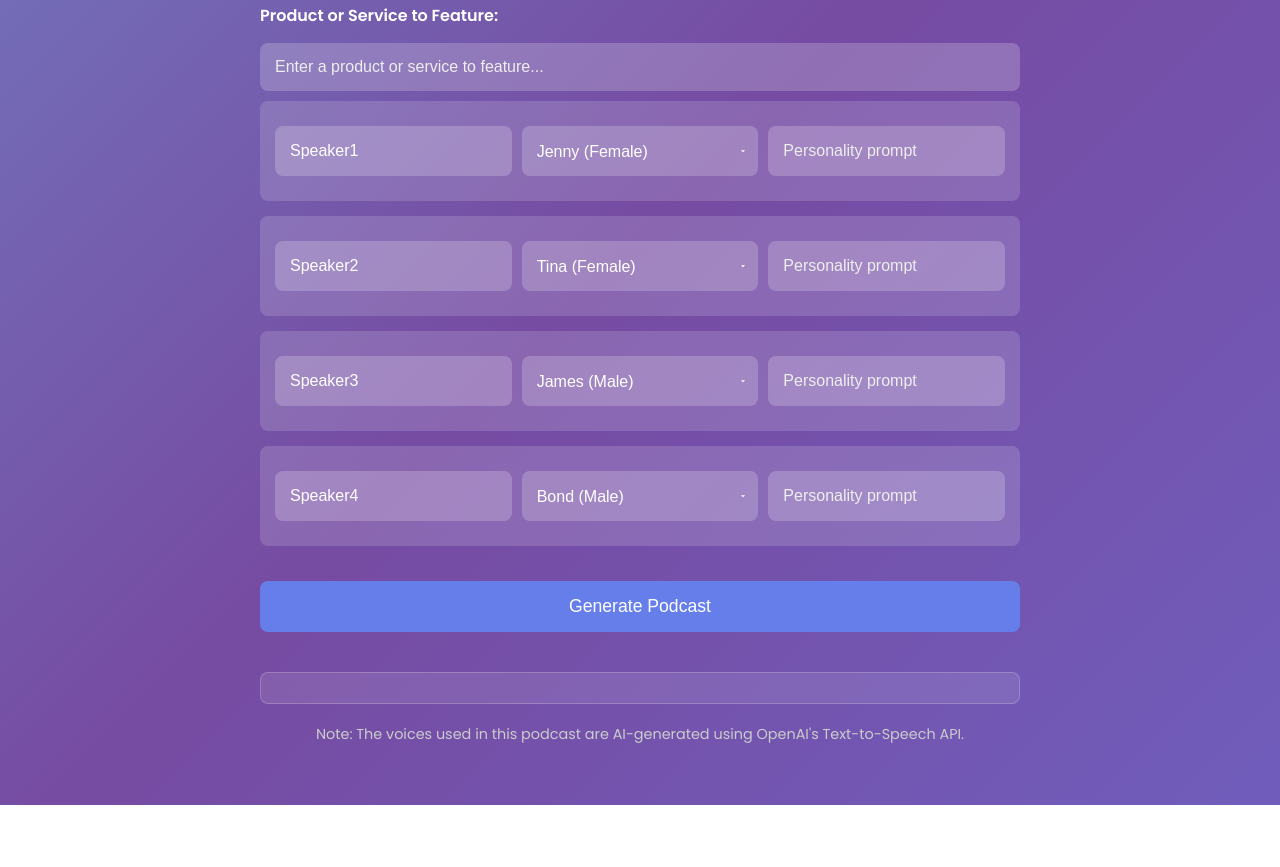
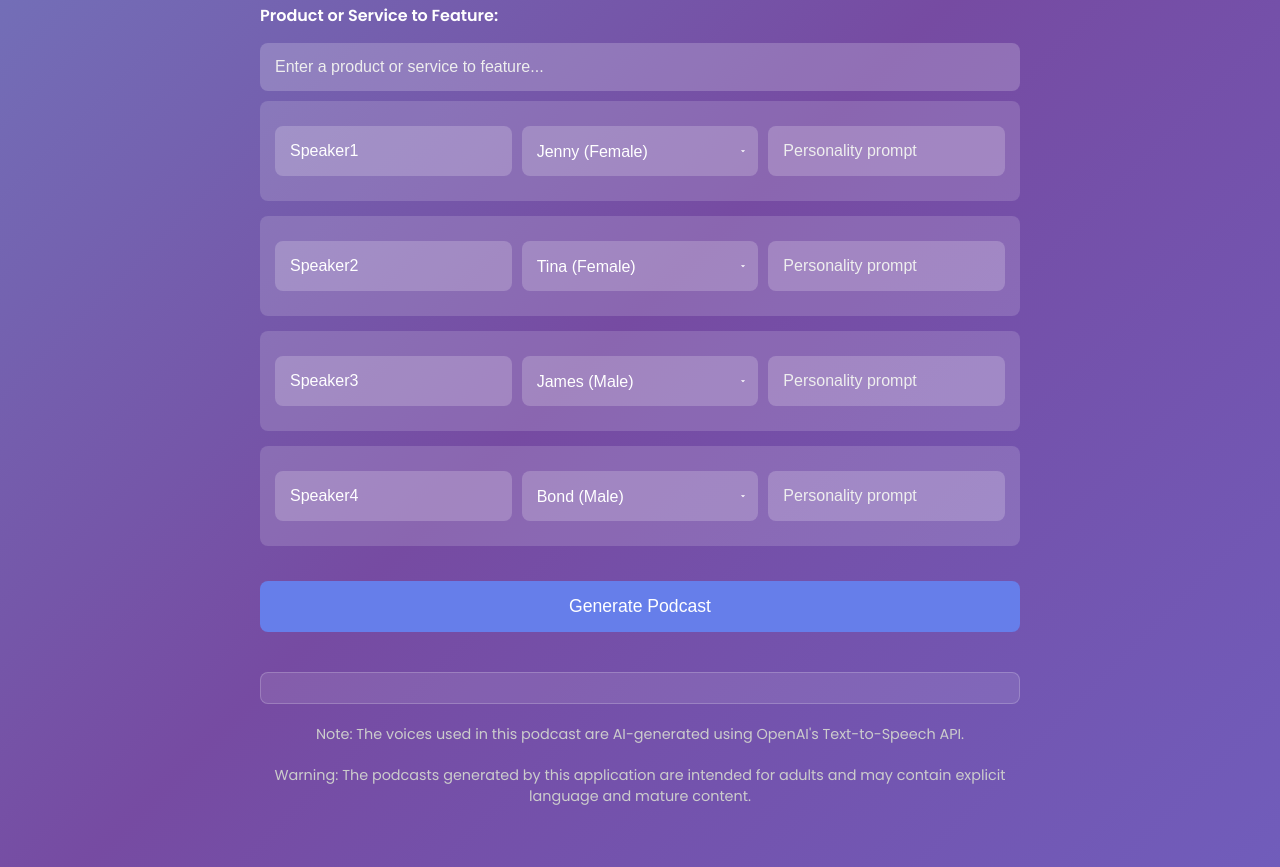
Before and after one commit to KingAmada/podcast, a website: page public/index.html in a window 1280 px wide. Shown: the part 457-1324 px from the top of the page. Before the commit the page ends 1262 px from the top, so only its background shows below. Drawn offline with Linux system fonts and the light colour scheme.

Commit message:
Update index.html

```diff
--- a/public/index.html
+++ b/public/index.html
@@ -47,6 +47,9 @@
             <!-- Conversation lines will appear here -->
         </div>
         <p class="disclaimer">Note: The voices used in this podcast are AI-generated using OpenAI's Text-to-Speech API.</p>
+        <div class="disclaimer">
+    <p>Warning: The podcasts generated by this application are intended for adults and may contain explicit language and mature content.</p>
+</div>
     </div>
     <script src="script.js"></script>
 </body>
```
